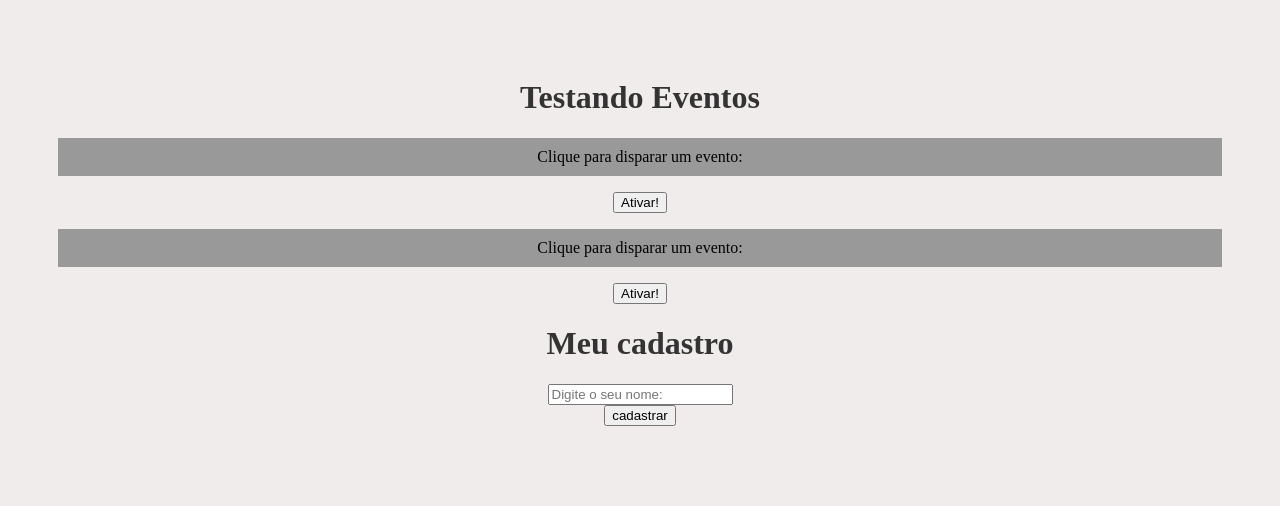
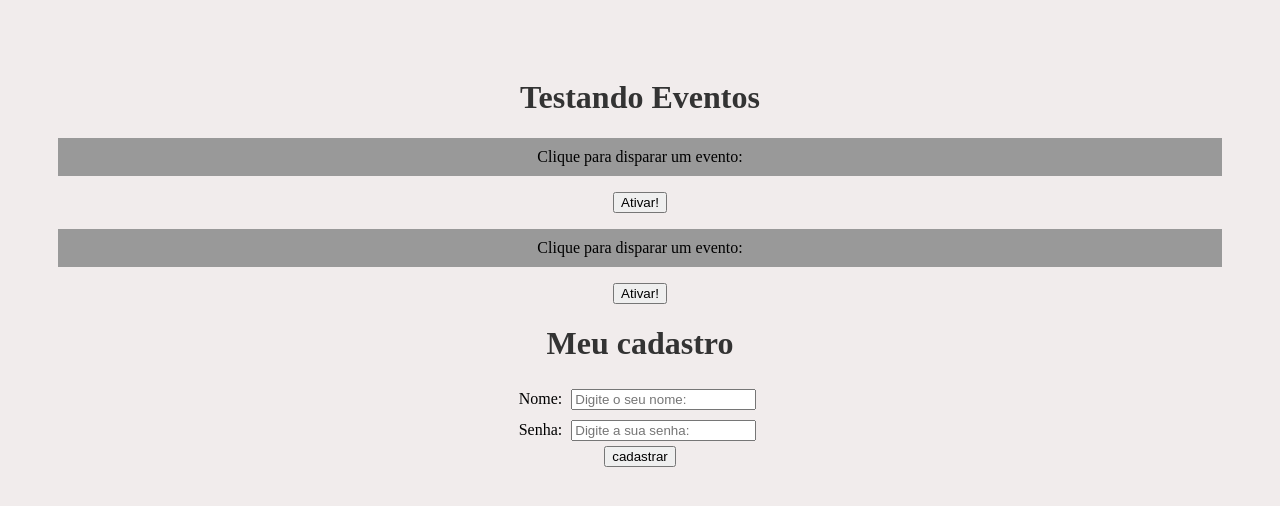
Before and after one commit to daniel23github/react, a React (Create React App) app in the folder meu-projeto/: page / in a window 1280 px wide. Shown: the top 506 px of the page. Built offline with nearby package versions, Linux system fonts and the light colour scheme; the HTML template or start-up script is replaced by a standard one.

Commit message:
usestate

```diff
--- a/meu-projeto/src/components/Form.js
+++ b/meu-projeto/src/components/Form.js
@@ -1,16 +1,41 @@
+import styles from './Form.module.css'
+import {useState} from 'react'
+
 function Form() {
 
     function cadastrarUsuario(e) {
         e.preventDefault()
-        console.log('Cadastrou o usuario')
+        console.log(`Usuário ${name} foi cadastrado com a senha ${password}`)
     }
+
+    const [name, setName] = useState()
+    const [password, setPassword] = useState()
 
     return (
         <div>
             <h1>Meu cadastro</h1>
             <form onSubmit={cadastrarUsuario}>
                 <div>
-                    <input type="text" placeholder="Digite o seu nome: "/>
+                    <label htmlFor="iname">Nome: </label>
+                    <input
+                        className={styles.form}
+                        type="text"
+                        name="name"
+                        id="iname"
+                        placeholder="Digite o seu nome: "
+                        onChange={(e) => setName(e.target.value)}
+                    />
+                </div>
+                <div>
+                    <label htmlFor="isen">Senha: </label>
+                    <input
+                        className={styles.form}
+                        type="password"
+                        name="sen"
+                        id="isen"
+                        placeholder="Digite a sua senha: "
+                        onChange={(e) => setPassword(e.target.value)}
+                    />
                 </div>
                 <div>
                     <input type='submit' value="cadastrar" />
--- /dev/null
+++ b/meu-projeto/src/components/Form.module.css
@@ -0,0 +1,3 @@
+.form {
+    margin: 5px;
+}
```
